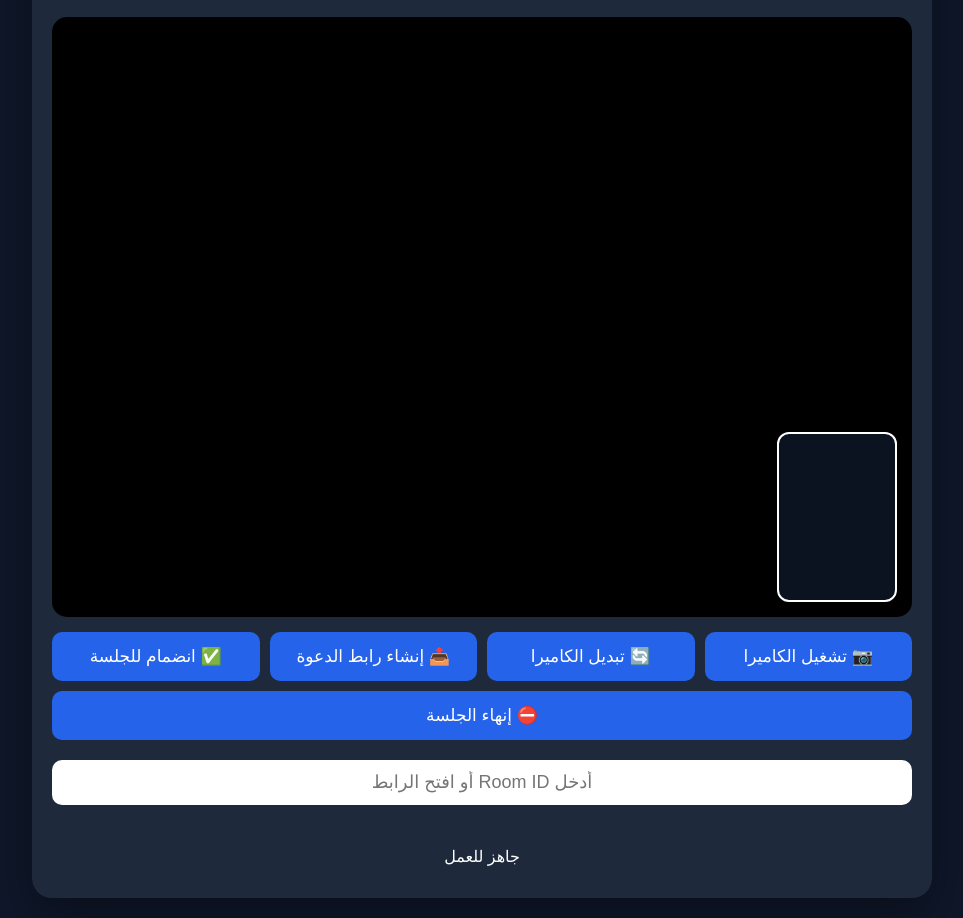
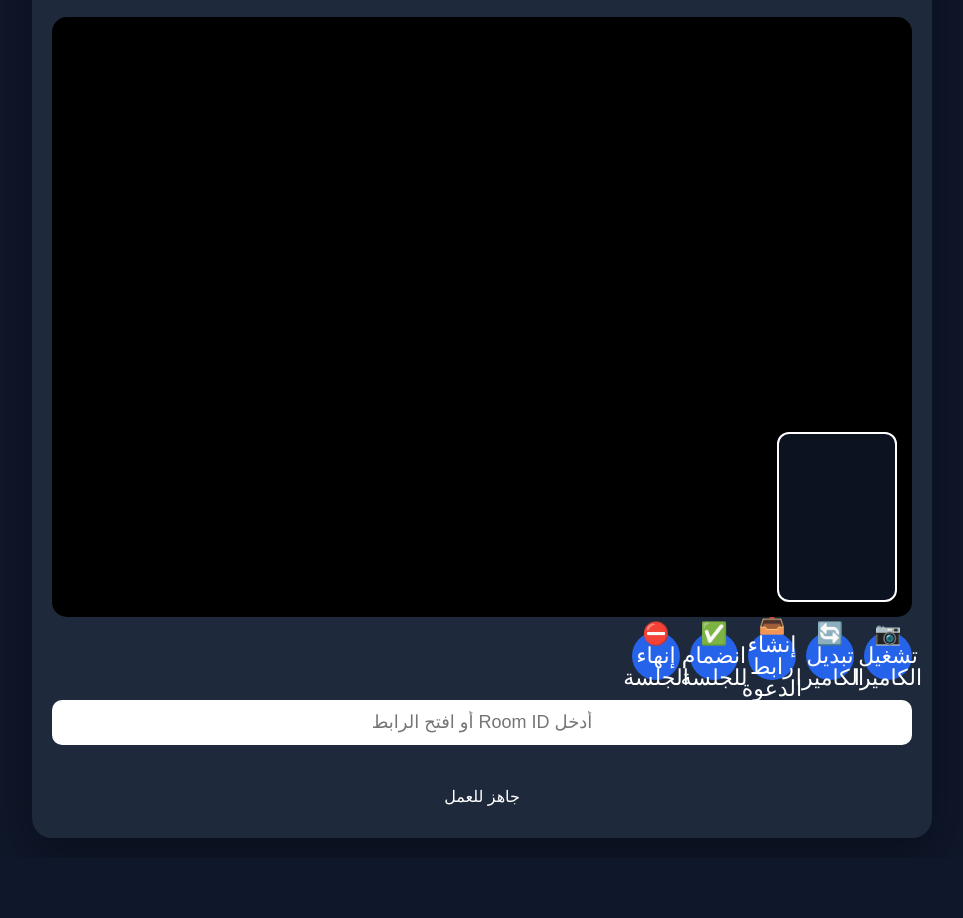
Before and after one commit to alilitooo83-eng/shahid-ma3i, a website: page index.html in a window 1280 px wide. Shown: the part 137-1055 px from the top of the page, without its empty margins (158-1121 px from the left). After the commit the page ends 995 px from the top, so only its background shows below. Drawn offline with nearby package versions, Linux system fonts and the light colour scheme; no server answers.

Commit message:
Fix consistent floating control button sizing across devices

```diff
--- a/style.css
+++ b/style.css
@@ -185,6 +185,32 @@ input {
   border-radius: 10px;
 }
 
+.control-button,
+.floating-control-button,
+#cameraBtn,
+#switchCameraBtn,
+#createRoomBtn,
+#joinBtn,
+#endRoomBtn,
+#copyInviteBtn,
+#shareInviteBtn {
+  width: 48px;
+  height: 48px;
+  min-width: 48px;
+  min-height: 48px;
+  max-width: 48px;
+  max-height: 48px;
+  padding: 0;
+  border-radius: 50%;
+  display: flex;
+  align-items: center;
+  justify-content: center;
+  box-sizing: border-box;
+  flex: 0 0 48px;
+  font-size: 22px;
+  line-height: 1;
+}
+
 @media (max-width: 768px) {
   .container {
     width: 100%;
@@ -197,11 +223,6 @@ input {
     flex-direction: column;
   }
 
-  #video {
-    width: 110px;
-    height: 150px;
-  }
-
   button {
     width: 100%;
   }
```
